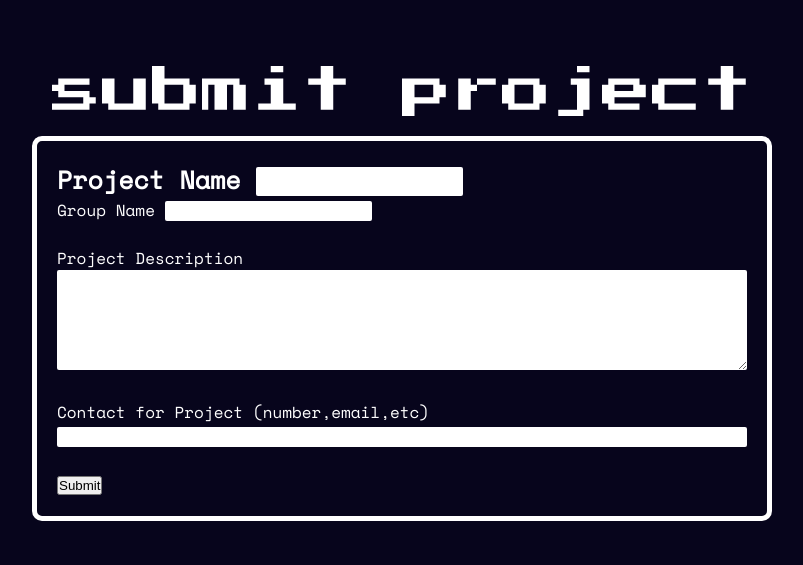
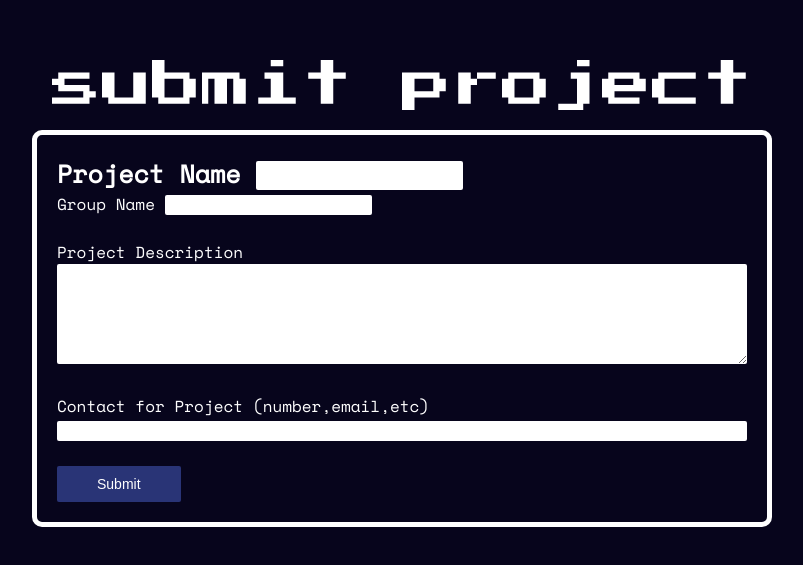
Before and after one commit to Matttran7/Online-EgrProject-Finder, a React (Create React App) app in the folder react/egr-finder/: page /submitProject in a window 1280 px wide. Shown: the part 117-682 px from the top of the page, without its empty margins (238-1041 px from the left). Built offline with nearby package versions, Linux system fonts and the light colour scheme.

Commit message:
submitproject to thankyou + styling

```diff
--- a/react/egr-finder/src/App.js
+++ b/react/egr-finder/src/App.js
@@ -3,6 +3,7 @@ import { BrowserRouter as Router, Route, Routes } from "react-router-dom";
 import Home from "./Pages/home"
 import Locations from "./Pages/locations"
 import SubmitProject from "./Pages/submitProject"
+import ThankyouSubmit from "./Pages/thankyouSubmit";
 
 function App(){
   return (
@@ -11,6 +12,7 @@ function App(){
         <Route exact path="/" element={<Home />} />
         <Route exact path="/locations" element={<Locations />} />
         <Route exact path="/submitProject" element={<SubmitProject />} />
+        <Route exact path="/thankyouSubmit" element={<ThankyouSubmit />} />
       </Routes>
     </Router>
   );
--- a/react/egr-finder/src/Pages/submitProject.js
+++ b/react/egr-finder/src/Pages/submitProject.js
@@ -1,8 +1,13 @@
 import React from 'react';
 import './submitProjectStyle.css';
+import { useNavigate } from "react-router-dom";
+
 
 function SubmitProject() {
+  const navigate = useNavigate();
+
   const handleSubmit = () => {
+    navigate('/thankyouSubmit');
   };
 
   return (
--- a/react/egr-finder/src/Pages/submitProjectStyle.css
+++ b/react/egr-finder/src/Pages/submitProjectStyle.css
@@ -55,3 +55,23 @@ label[for="projectName"] {
   #projectContact{
     width: 100%;
   }
+
+  .submit-container {
+    display: flex;
+    justify-content: flex-end;
+    margin-top: 20px;
+  }
+  button[type="submit"] {
+    background-color: #293476;
+    color: white;
+    padding: 10px 40px;
+    border: transparent;
+    border-radius: 2px;
+    font-size: 14px;
+    cursor: pointer;
+    transition: background-color 0.2s;
+  }
+
+  button[type="submit"]:hover {
+    background-color: #465acc;
+  }
--- /dev/null
+++ b/react/egr-finder/src/Pages/thankyouSubmit.js
@@ -0,0 +1,13 @@
+import React from 'react';
+import './thankyouSubmitStyle.css';
+const ThankyouSubmit = () => {
+
+  return (
+    <div className="thankyouSubmit">
+      <h2>Thank You for Submitting Your Project!</h2>
+      <p>We appreciate your contribution.</p>
+    </div>
+  );
+};
+
+export default ThankyouSubmit;
--- /dev/null
+++ b/react/egr-finder/src/Pages/thankyouSubmitStyle.css
@@ -0,0 +1,13 @@
+
+/*Reset CSS*/
+body, html, div, span, applet, object, iframe, h1, h2, h3, h4, h5, h6, p, blockquote, pre, a, abbr, acronym, address, big, cite, code, del, dfn, em, img, ins, kbd, q, s, samp, small, strike, strong, sub, sup, tt, var, b, u, i, center, dl, dt, dd, ol, ul, li, fieldset, form, label, legend, table, caption, tbody, tfoot, thead, tr, th, td, article, aside, canvas, details, embed, figure, figcaption, footer, header, hgroup, menu, nav, output, ruby, section, summary, time, mark, audio, video {
+    margin: 0;
+    padding: 0;
+    border: 0;
+    font-size: 100%;
+    font: inherit;
+    vertical-align: baseline;
+}
+.thankyouSubmit{
+    color:white;
+}
```
